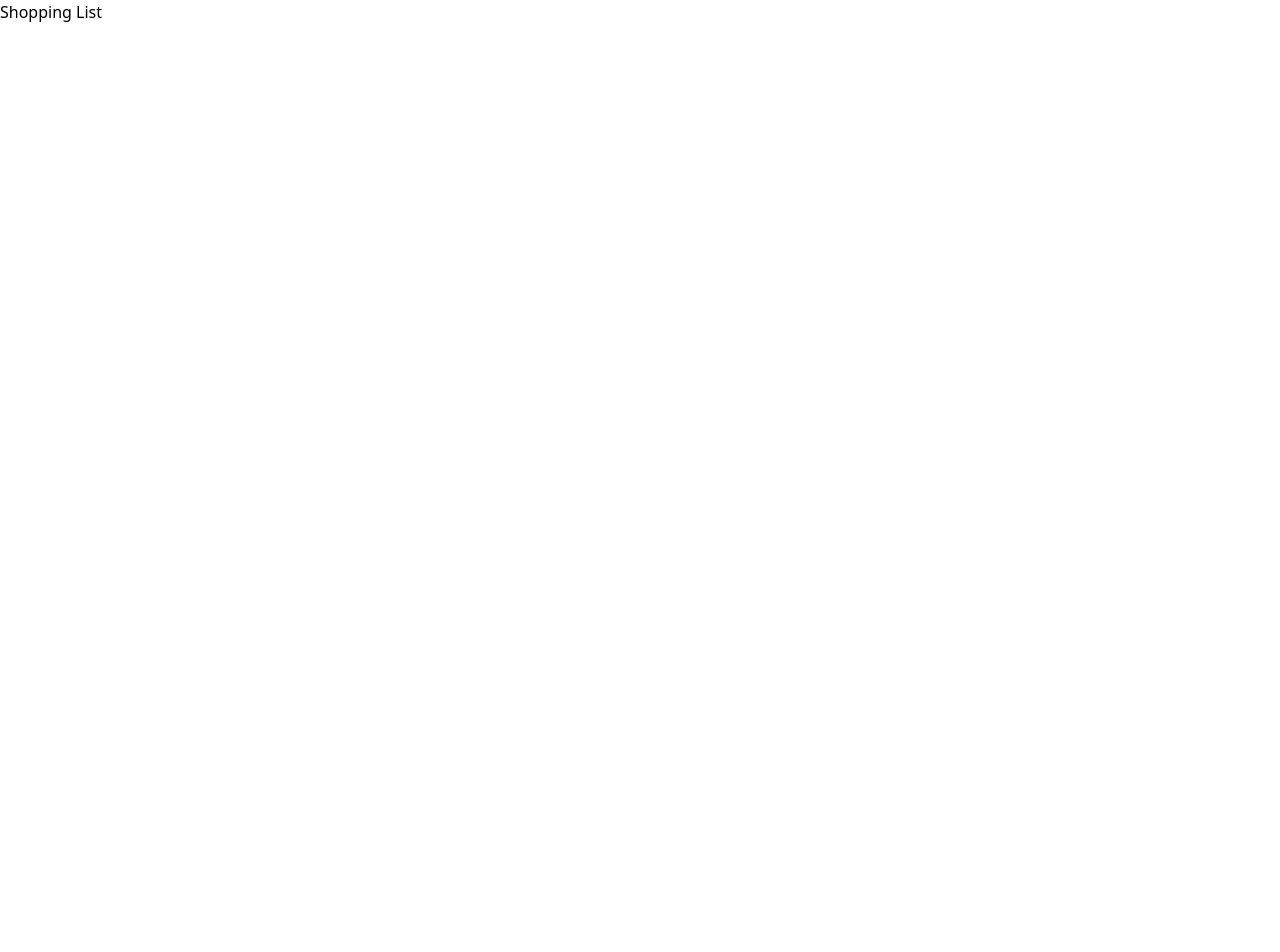
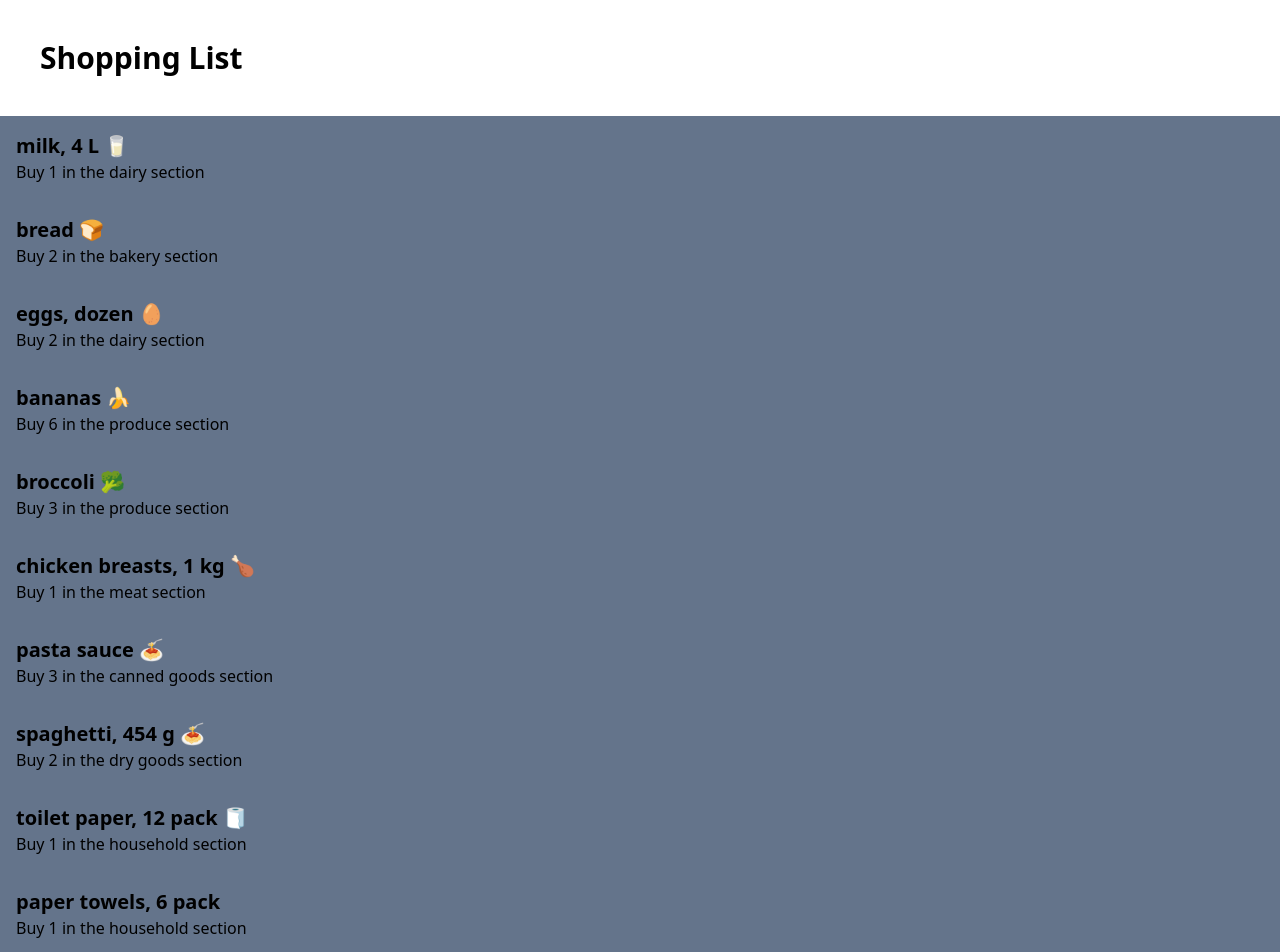
Before and after one commit to HamDan36/cprg306-assignments, a Next.js app: page /week-3 in a window 1280 px wide. Shown: the top 952 px of the page. Before the commit the page ends 800 px from the top, so only its background shows below. Built offline with nearby package versions, Linux system fonts and the light colour scheme.

Commit message:
finished week 3 functionality

```diff
--- a/app/week-3/item-list.js
+++ b/app/week-3/item-list.js
@@ -73,4 +73,21 @@ export default function ItemList()
         quantity: 4,
         category: "household",
         };
+
+    return(
+        <main>
+            <Item {...item1} />
+            <Item {...item2} />
+            <Item {...item3} />
+            <Item {...item4} />
+            <Item {...item5} />
+            <Item {...item6} />
+            <Item {...item7} />
+            <Item {...item8} />
+            <Item {...item9} />
+            <Item {...item10} />
+            <Item {...item11} />
+            <Item {...item12} />
+        </main>
+    );
 }
--- a/app/week-3/item.js
+++ b/app/week-3/item.js
@@ -1,11 +1,11 @@
 export default function({name, quantity, category})
 {
     return(
-        <section>
+        <section className="border-l-indigo-950 bg-slate-500 p-4" >
             <ul>
                 <li className="text-xl font-bold">{name}</li>
-                <li className="text-xl font-bold">{quantity}</li>
-                <li>{category}</li>
+                {/* <li className="text-xl font-bold">{quantity}</li> */}
+                <li>Buy {quantity} in the {category} section</li>
             </ul>
         </section>
     );
--- a/app/week-3/page.js
+++ b/app/week-3/page.js
@@ -4,7 +4,7 @@ export default function Page()
 {
     return (
         <main>
-            <h1>Shopping List</h1>
+            <h1 className="text-3xl font-bold m-10">Shopping List</h1>
             <ItemList />
         </main>
     );
```
